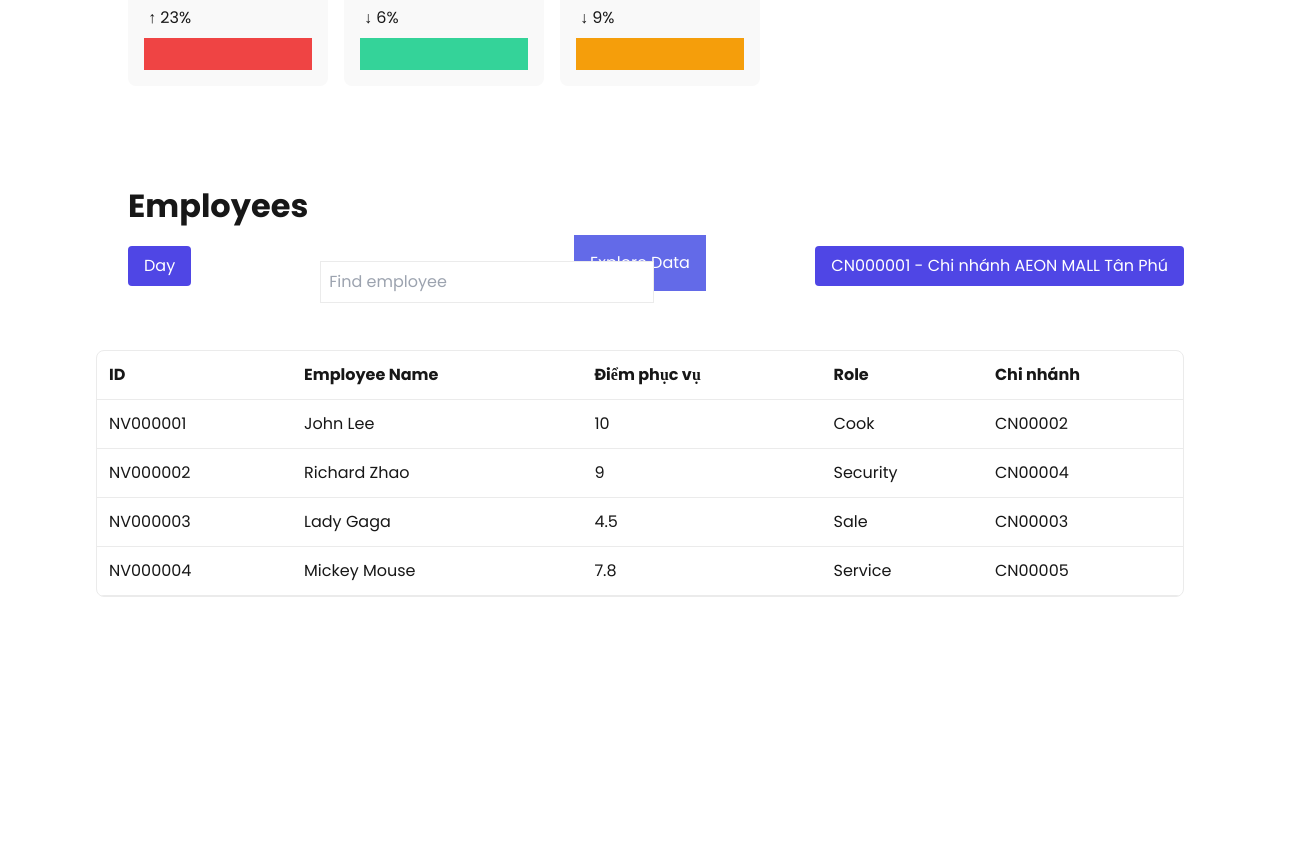
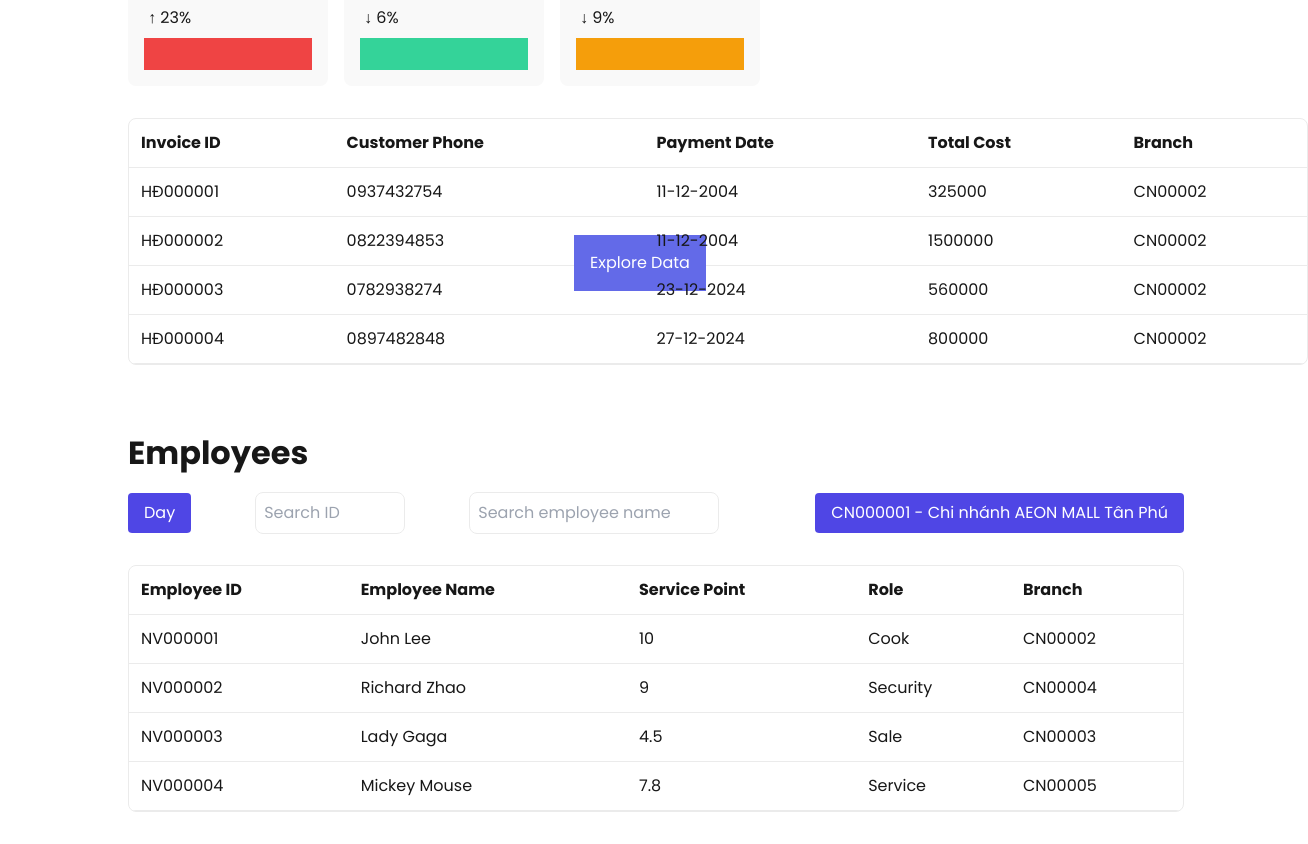
Before and after one commit to LuciaNgo/adb_sushi, a Next.js app: page /admin/employee in a window 1280 px wide. Shown: the part 1003-1847 px from the top of the page, 1308 px wide, since content can reach past the window. Before the commit the page ends 1632 px from the top, so only its background shows below. Built offline with nearby package versions, Linux system fonts and the light colour scheme; a web font is replaced by a local one.

Commit message:
Add employee statistics page

```diff
--- a/src/app/admin/employee/page.tsx
+++ b/src/app/admin/employee/page.tsx
@@ -36,11 +36,18 @@ export function Header() {
   );
 }
 
+const revenueData = [
+    { id: "HĐ000001", phone: "0937432754", date: "11-12-2004", total: 325000, branch: "CN00002" },
+    { id: "HĐ000002", phone: "0822394853", date: "11-12-2004", total: 1500000, branch: "CN00002" },
+    { id: "HĐ000003", phone: "0782938274", date: "23-12-2024", total: 560000, branch: "CN00002" },
+    { id: "HĐ000004", phone: "0897482848", date: "27-12-2024", total: 800000, branch: "CN00002" },
+  ];
+
 const employeeData = [
-  { id: "NV000001", employeeName: "John Lee", diemphucvu: "10", role: "Cook", chinhanh: "CN00002" },
-  { id: "NV000002", employeeName: "Richard Zhao", diemphucvu: "9", role: "Security", chinhanh: "CN00004" },
-  { id: "NV000003", employeeName: "Lady Gaga", diemphucvu: "4.5", role: "Sale", chinhanh: "CN00003" },
-  { id: "NV000004", employeeName: "Mickey Mouse", diemphucvu: "7.8", role: "Service", chinhanh: "CN00005" },
+  { id: "NV000001", employeeName: "John Lee", point: "10", role: "Cook", branch: "CN00002" },
+  { id: "NV000002", employeeName: "Richard Zhao", point: "9", role: "Security", branch: "CN00004" },
+  { id: "NV000003", employeeName: "Lady Gaga", point: "4.5", role: "Sale", branch: "CN00003" },
+  { id: "NV000004", employeeName: "Mickey Mouse", point: "7.8", role: "Service", branch: "CN00005" },
 ];
 
 const timeFilters = [
@@ -68,6 +75,9 @@ const branchFilters = [
   { id: 15, name: "CN000015 - Chi nhánh Vincom Plaza Huế" },
 ];
 
+function formatPrice(price: number): string {
+    return new Intl.NumberFormat("vi-VN").format(price);
+  }
 
 export default function Home() {
   const revenueRef = useRef<HTMLDivElement>(null);
@@ -146,6 +156,34 @@ export default function Home() {
             </div>
           </div>
 
+             <div className="revenue-table-wrapper">
+             <div className="revenue-table">
+                <table>
+                  <thead>
+                    <tr>
+                      <th>Invoice ID</th>
+                      <th>Customer Phone</th>
+                      <th>Payment Date</th>
+                      <th>Total Cost</th>
+                      <th>Branch</th>
+                    </tr>
+                  </thead>
+                  <tbody>
+                    {revenueData.map((invoice) => (
+                      <tr key={invoice.id}>
+                        <td>{invoice.id}</td>
+                        <td>{invoice.phone}</td>
+                        <td>{invoice.date}</td>
+                        <td>{invoice.total}</td>
+                        <td>{invoice.branch}</td>
+                      </tr>
+                    ))}
+                  </tbody>
+                </table>
+              </div>
+             </div>
+
+
           <div className="employees-section">
             <h2 className="employees-title">Employees</h2>
             <div className="employees-table-wrapper">
@@ -170,8 +208,13 @@ export default function Home() {
                 </Listbox>
 
                 <input
-                  placeholder="Find employee"
-                  className="employees-search"
+                  placeholder="Search ID"
+                  className="employees-search-id"
+
+                />
+                <input
+                  placeholder="Search employee name"
+                  className="employees-search-name"
                 />
 
                 {/* Listbox cho Chi nhánh */}
@@ -197,11 +240,11 @@ export default function Home() {
                 <table>
                   <thead>
                     <tr>
-                      <th>ID</th>
+                      <th>Employee ID</th>
                       <th>Employee Name</th>
-                      <th>Điểm phục vụ</th>
+                      <th>Service Point</th>
                       <th>Role</th>
-                      <th>Chi nhánh</th>
+                      <th>Branch</th>
                     </tr>
                   </thead>
                   <tbody>
@@ -209,9 +252,9 @@ export default function Home() {
                       <tr key={employee.id}>
                         <td>{employee.id}</td>
                         <td>{employee.employeeName}</td>
-                        <td>{employee.diemphucvu}</td>
+                        <td>{employee.point}</td>
                         <td>{employee.role}</td>
-                        <td>{employee.chinhanh}</td>
+                        <td>{employee.branch}</td>
                       </tr>
                     ))}
                   </tbody>
--- a/src/styles/employee-statistics.css
+++ b/src/styles/employee-statistics.css
@@ -190,6 +190,31 @@ body {
     margin-left: 2rem;
 }
 
+.revenue-table {
+    width: 1180px;
+    overflow-x: auto;
+    border: 1px solid #ebebeb;
+    border-radius: 0.5rem;
+    margin-left: 6rem;
+    margin-top: 0rem;
+}
+
+.revenue-table table {
+    width: 1179px;
+    height: 50px;
+    border-collapse: collapse;
+}
+.revenue-table th,
+.revenue-table td {
+    padding: 0.75rem;
+    text-align: left;
+    border-bottom: 1px solid #ebebeb;
+}
+.revenue-table th {
+    font-weight: bold;
+}
+
+
 .data-cards {
     display: flex;
     gap: 1rem;
@@ -239,9 +264,20 @@ body {
   border: 1px solid #ebebeb;
    cursor: pointer;
 }
-.employees-search {
+.employees-search-id {
+    margin-top: -2rem;
+    width: 150px;
     padding: 0.5rem;
     border: 1px solid #ebebeb;
+    border-radius: 0.5rem;
+}
+
+.employees-search-name {
+    margin-top: -2rem;
+    width: 250px;
+    padding: 0.5rem;
+    border: 1px solid #ebebeb;
+    border-radius: 0.5rem;
 }
 .employees-dropdown {
     padding: 0.5rem;
@@ -254,6 +290,8 @@ body {
     overflow-x: auto;
     border: 1px solid #ebebeb;
     border-radius: 0.5rem;
+    margin-left: 2rem;
+    margin-top: -2rem;
 }
 
 .employees-table table {
```
Lines whose indentation alone changed are shown as unchanged.
